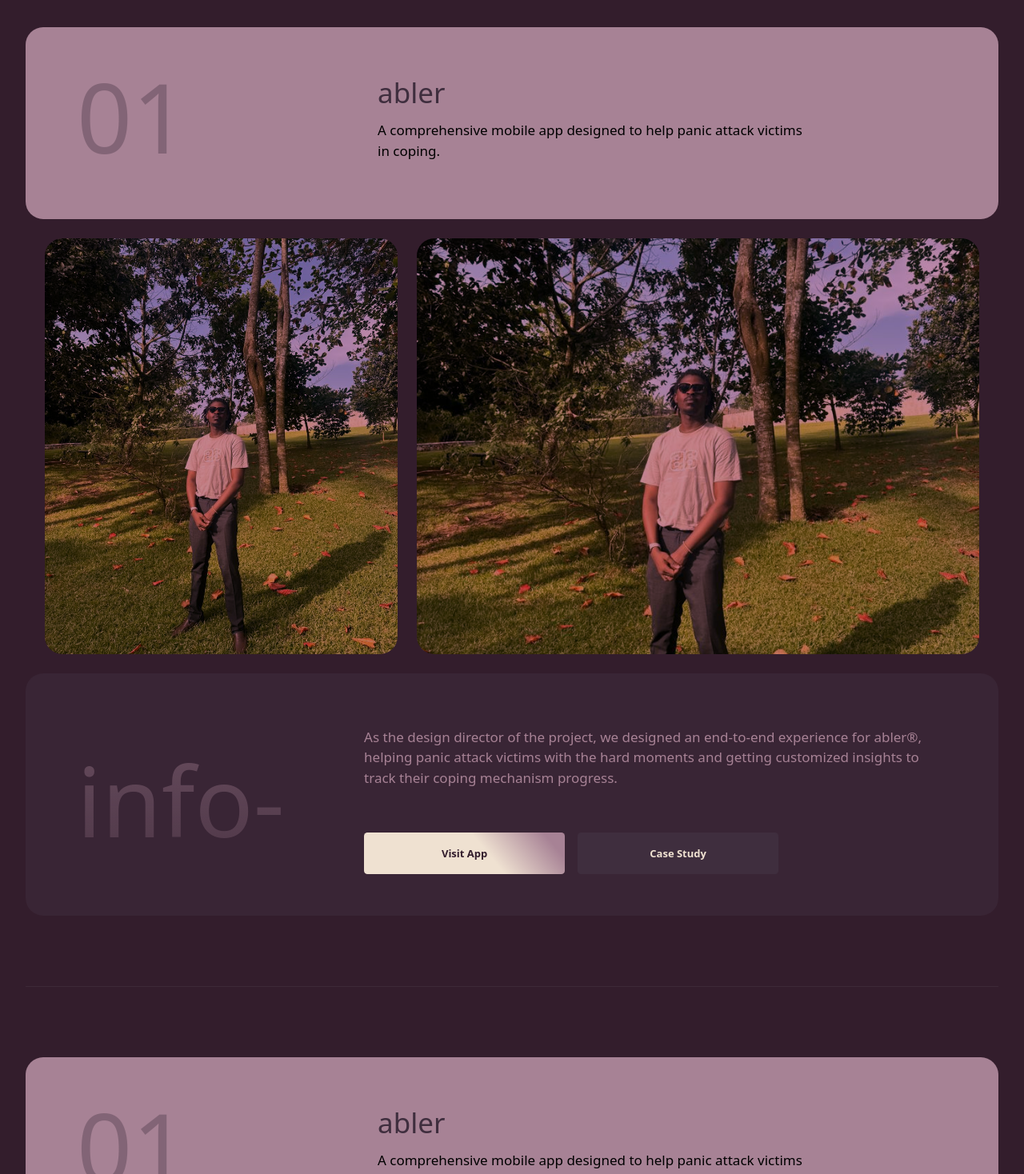
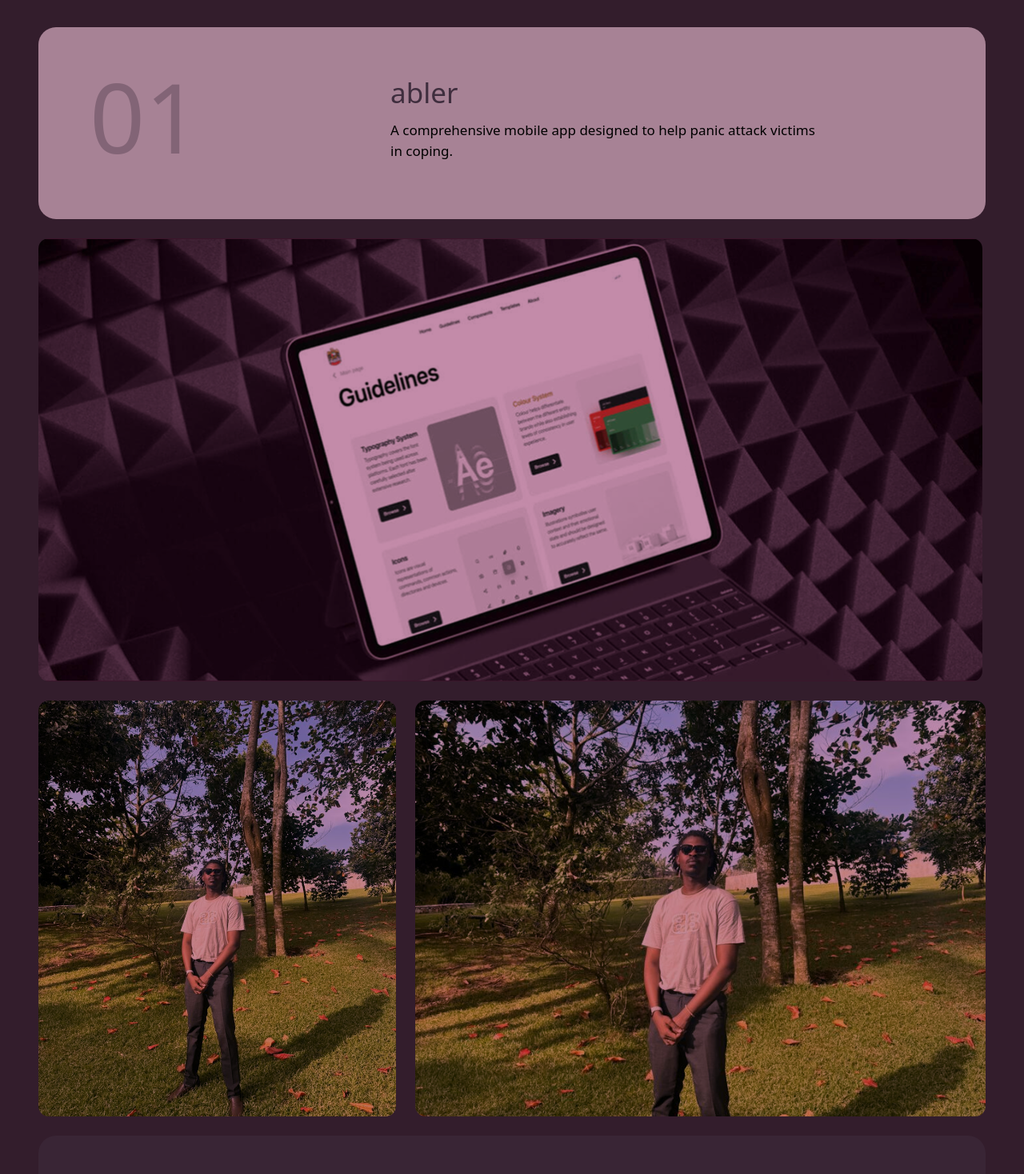
Before and after one commit to i-Blaise/resume-site-v4, a React (Vite) app: page / in a window 1280 px wide. Shown: the part 1962-3430 px from the top of the page at 80% size. Built offline with nearby package versions, Linux system fonts and the light colour scheme.

Commit message:
Refactor code structure for improved readability and maintainability

```diff
--- a/src/Components/Work.jsx
+++ b/src/Components/Work.jsx
@@ -1,13 +1,14 @@
 import WorkHeader from "./WorkComponents/WorkHeader";
-import WorkImages from "./WorkComponents/WorkImages";
+import WorkImages_2 from "./WorkComponents/WorkImages_2";
 import WorkInfo from "./WorkComponents/WorkInfo";
+import WorkImages_3 from "./WorkComponents/WorkImages_3";
 
 export default function Work() {
     return (
-        <>
+        <div className="container mx-auto px-4">
             <WorkHeader />
-            <WorkImages />
+            <WorkImages_3 />
             <WorkInfo />
-        </>
+        </div>
     );
 }
--- a/src/Components/WorkComponents/WorkImages.jsx
+++ /dev/null
@@ -1,15 +0,0 @@
-import WorkImg1 from "../../assets/images/bg-image.jpg";
-import WorkImg2 from "../../assets/images/bg-image.jpg";
-
-export default function WorkImages() {
-    return (
-        <div className="flex flex-col lg:flex-row md:flex-row gap-6 justify-between items-center mt-6 px-2 mx-4">
-            <div className="relative h-[518px] w-[381px] lg:w-[520px] md:h-[520px] bg-cover bg-center bg-no-repeat bg-[#450F2B82] bg-blend-overlay rounded-[22px]"
-            style={{ backgroundImage: `url(${WorkImg1})` }}>
-            </div>
-            <div className="relative h-[518px] w-[381px] lg:w-[828px] md:h-[520px] bg-cover bg-center bg-no-repeat bg-[#450F2B82] bg-blend-overlay rounded-[22px]"
-            style={{ backgroundImage: `url(${WorkImg1})` }}>
-            </div>
-        </div>
-    )
-}
--- /dev/null
+++ b/src/Components/WorkComponents/WorkImages_2.jsx
@@ -0,0 +1,15 @@
+import WorkImg1 from "../../assets/images/bg-image.jpg";
+import WorkImg2 from "../../assets/images/bg-image.jpg";
+
+export default function WorkImages() {
+    return (
+        <div className="flex flex-col lg:flex-row md:flex-row gap-6 justify-between items-center mt-6">
+            <div className="relative h-[518px] w-[381px] lg:w-[520px] md:h-[520px] bg-cover bg-center bg-no-repeat bg-[#450F2B82] bg-blend-overlay rounded-[13px]"
+            style={{ backgroundImage: `url(${WorkImg1})` }}>
+            </div>
+            <div className="relative h-[518px] w-[381px] lg:w-[828px] md:h-[520px] bg-cover bg-center bg-no-repeat bg-[#450F2B82] bg-blend-overlay rounded-[213px]"
+            style={{ backgroundImage: `url(${WorkImg1})` }}>
+            </div>
+        </div>
+    )
+}
--- /dev/null
+++ b/src/Components/WorkComponents/WorkImages_3.jsx
@@ -0,0 +1,21 @@
+import WorkImg1 from "../../assets/images/bg-image.jpg";
+import WorkImg2 from "../../assets/images/bg-image.jpg";
+import ImageEg from "../../assets/images/image-g.png";
+
+export default function WorkImages() {
+    return (
+        <>
+            <div className="relative h-[550px] w-[441px] lg:w-[1180px] md:h-[554px] bg-cover bg-center bg-no-repeat bg-[#450F2B82] bg-blend-overlay rounded-[13px] mt-6"
+            style={{ backgroundImage: `url(${ImageEg})` }}>
+            </div>
+            <div className="flex flex-col lg:flex-row md:flex-row gap-6 justify-between items-center mt-6">
+                <div className="relative h-[518px] w-[381px] lg:w-[520px] md:w-[520px] md:h-[520px] bg-cover bg-center bg-no-repeat bg-[#450F2B82] bg-blend-overlay rounded-[13px]"
+                style={{ backgroundImage: `url(${WorkImg1})` }}>
+                </div>
+                <div className="relative h-[518px] w-[381px] lg:w-[828px] md:h-[520px] bg-cover bg-center bg-no-repeat bg-[#450F2B82] bg-blend-overlay rounded-[13px]"
+                style={{ backgroundImage: `url(${WorkImg1})` }}>
+                </div>
+            </div>
+        </>
+    )
+}
```
Also changed, not shown: src/assets/images/image-g.png (added), 1 other file (tests, documents, lock files or other folders).
